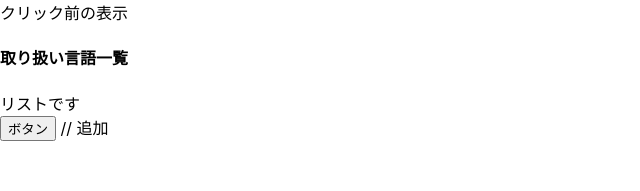
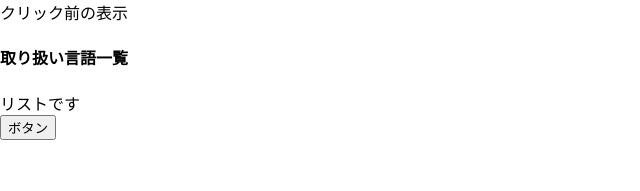
Before and after one commit to redrabbit1104/react-toturial, a React (Create React App) app: page / in a window 1280 px wide. Shown: the top 191 px of the page, without its empty margins (0-640 px from the left). Built offline with nearby package versions, Linux system fonts and the light colour scheme.

Commit message:
change function components to class components

```diff
--- a/src/App.js
+++ b/src/App.js
@@ -1,21 +1,27 @@
-import { useState } from "react";
+import React from "react";
 import { List } from "./List";
 
-function App() {
-  const [description, setDescription] = useState("クリック前の表示");
-
-  const changeDescription = () => {
-    // 追加
-    setDescription("クリック後の表示です。");
-  };
-
+class App extends React.Component {
+  constructor(props) {
+    super(props);
+    this.state = { description: "クリック前の表示" };
+  }
+  changeDescription() {
+    this.setState({
+      description: "クリック後の表示です。",
+    });
+  }
+  render() {
+    const { description } = this.state;
     return (
       <div>
         {description}
         <List title="取り扱い言語一覧" />
-      <button onClick={changeDescription}>ボタン</button> // 追加
+        {/* <button onClick={() => this.changeDescription()}>ボタン</button> */}
+        <button onClick={this.changeDescription.bind(this)}>ボタン</button>
       </div>
     );
   }
+}
 
 export default App;
```
Also changed, not shown: src/List.js (+7 -4 lines). Lines whose indentation alone changed are shown as unchanged.
